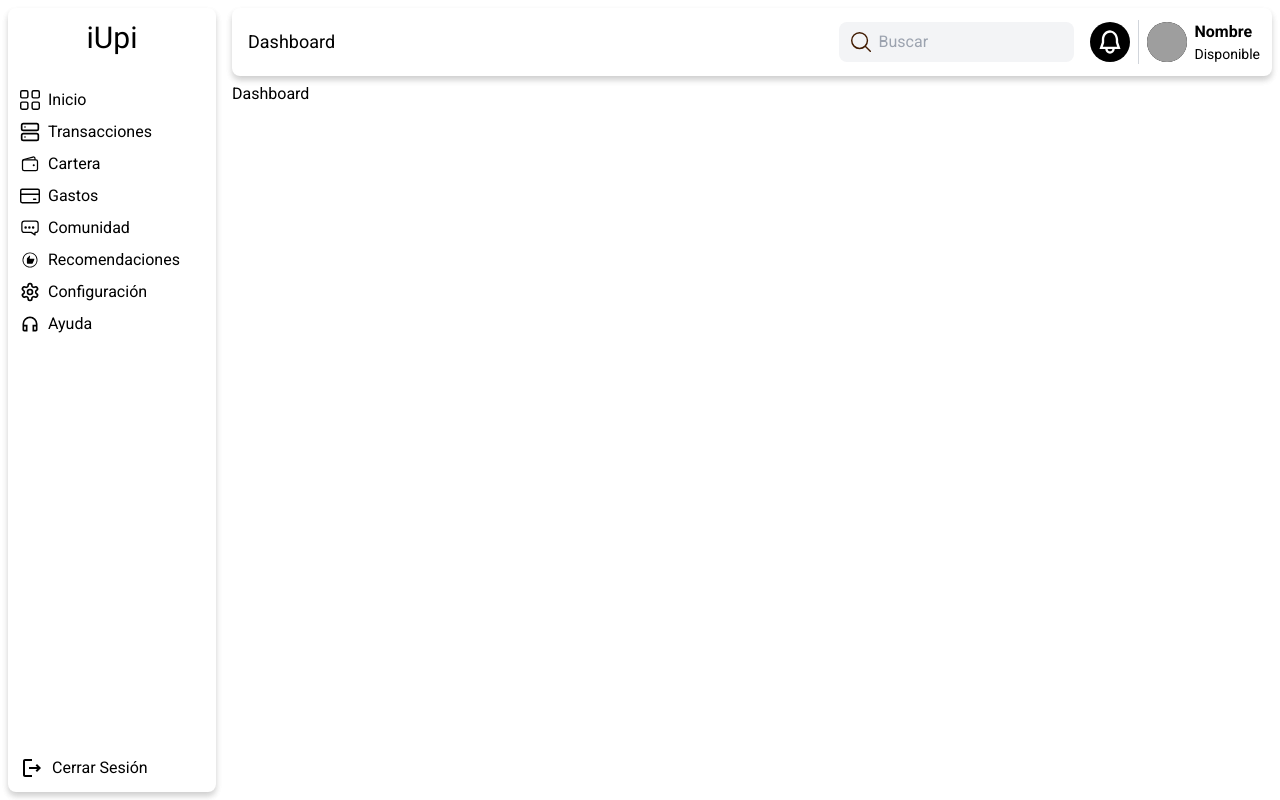
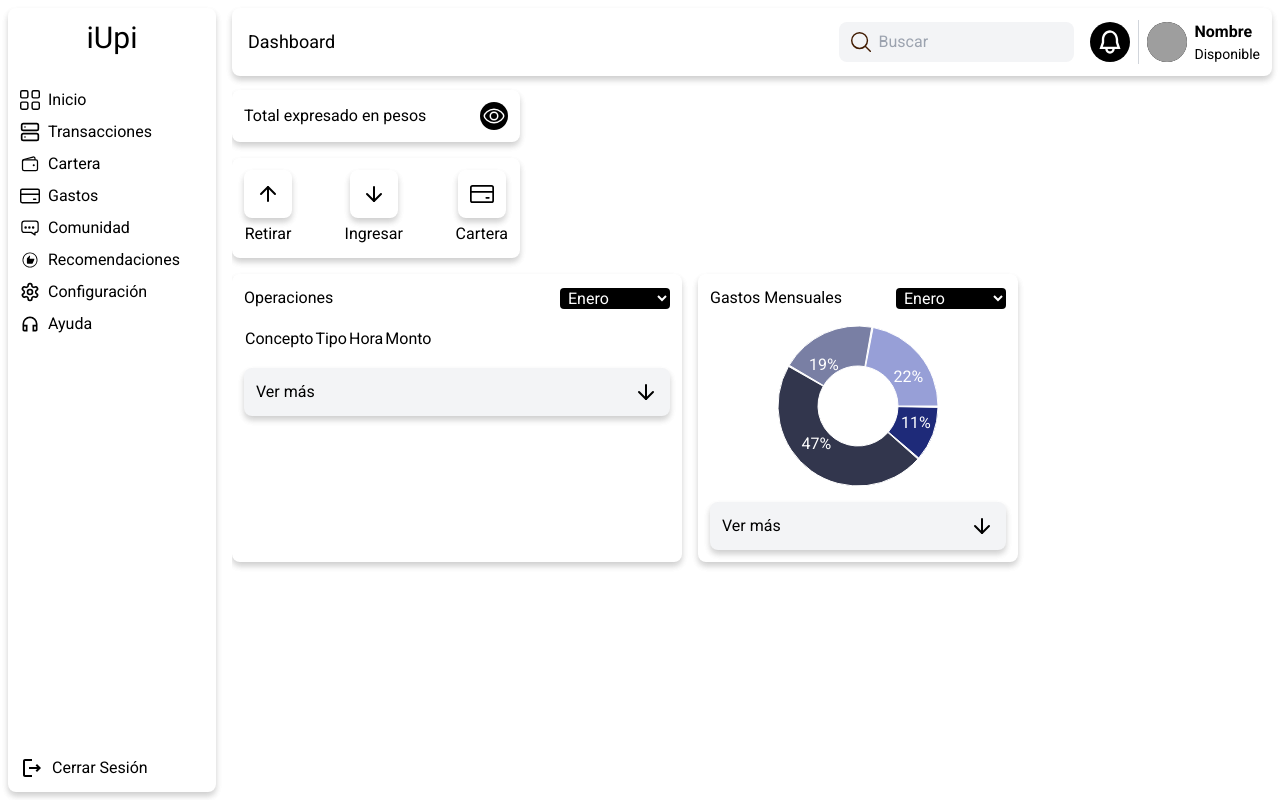
Before and after one commit to SoyIsabelMM/MVP-Planificaci-n-financiera, a Next.js app in the folder frontend/: page /dashboard in a window 1280 px wide. Built offline with nearby package versions, Linux system fonts and the light colour scheme; grey boxes are pictures that could not be loaded.

Commit message:
frontend: feat: dashboard index ui

```diff
--- a/frontend/package.json
+++ b/frontend/package.json
@@ -17,6 +17,7 @@
     "next": "15.1.4",
     "react": "^19.0.0",
     "react-dom": "^19.0.0",
+    "recharts": "^2.15.0",
     "sass": "^1.83.4",
     "tailwind-merge": "^2.6.0",
     "tailwindcss-animate": "^1.0.7"
--- /dev/null
+++ b/frontend/public/icons/Eye.jsx
@@ -0,0 +1,15 @@
+export function Eye(props) {
+  return (
+    <svg
+      xmlns="http://www.w3.org/2000/svg"
+      viewBox="0 0 32 32"
+      width="1em"
+      height="1em"
+      strokeWidth={2}
+      {...props}
+    >
+      <path d="M29 16c0 3-5.82 9-13 9S3 19 3 16s5.82-9 13-9s13 6 13 9Z"></path>
+      <path d="M21 16a5 5 0 1 1-10 0a5 5 0 0 1 10 0Z"></path>
+    </svg>
+  );
+}
--- /dev/null
+++ b/frontend/public/icons/EyeInvisible.jsx
@@ -0,0 +1,18 @@
+export function EyeInvisible(props) {
+  return (
+    <svg
+      xmlns="http://www.w3.org/2000/svg"
+      viewBox="0 0 32 32"
+      width="1em"
+      height="1em"
+      {...props}
+    >
+      <path
+        strokeLinecap="round"
+        strokeLinejoin="round"
+        strokeWidth="2"
+        d="M21 16a5 5 0 0 1-5 5m-5-5a5 5 0 0 1 5-5m-3 13.654A13.4 13.4 0 0 0 16 25c7.18 0 13-6 13-9c0-1.336-1.155-3.268-3.071-5M19.5 7.47A13.5 13.5 0 0 0 16 7C8.82 7 3 13 3 16c0 1.32 1.127 3.22 3 4.935M7 25L25 7"
+      ></path>
+    </svg>
+  );
+}
--- a/frontend/src/app/dashboard/page.jsx
+++ b/frontend/src/app/dashboard/page.jsx
@@ -1,9 +1,210 @@
+"use client";
+
 import DashboardLayout from "@/components/DashboardLayout/DashboardLayout";
+import ShadowBox from "@/components/ShadowBox/ShadowBox";
+import { useState } from "react";
+import { EyeInvisible } from "../../../public/icons/EyeInvisible";
+import { Eye } from "../../../public/icons/Eye";
+import {
+  ArrowDown,
+  ArrowUp,
+  ShoppingBag,
+  Train,
+  TvMinimal,
+  TvMinimalIcon,
+} from "lucide-react";
+import { CreditCard } from "../../../public/icons/CreditCard";
+import Link from "next/link";
+import { Cell, Pie, PieChart } from "recharts";
+import { Bars } from "../../../public/icons/Bars";
+
+const actionsLinks = [
+  { text: "Retirar", href: "#", icon: ArrowUp },
+  { text: "Ingresar", href: "#", icon: ArrowDown },
+  { text: "Cartera", href: "#", icon: CreditCard },
+];
+
+const months = [
+  { value: "january", label: "Enero" },
+  { value: "february", label: "Febrero" },
+  { value: "march", label: "Marzo" },
+  { value: "april", label: "Abril" },
+  { value: "may", label: "Mayo" },
+  { value: "june", label: "Junio" },
+  { value: "july", label: "Julio" },
+  { value: "august", label: "Agosto" },
+  { value: "september", label: "Septiembre" },
+  { value: "october", label: "Octubre" },
+  { value: "november", label: "Noviembre" },
+  { value: "december", label: "Diciembre" },
+];
+
+const data = [
+  { name: "Group A", value: 80, label: Train },
+  { name: "Group B", value: 70, label: Bars },
+  { name: "Group C", value: 170, label: ShoppingBag },
+  { name: "Group D", value: 40, label: TvMinimalIcon },
+];
+const COLORS = ["#979fd7", "#797fa4", "#32364d", "#1e2a79"];
+
+const RADIAN = Math.PI / 180;
+const renderCustomizedLabel = ({
+  cx,
+  cy,
+  midAngle,
+  innerRadius,
+  outerRadius,
+  percent,
+  index,
+}) => {
+  const radius = innerRadius + (outerRadius - innerRadius) * 0.15;
+  const x = cx + radius * Math.cos(-midAngle * RADIAN);
+  const y = cy + radius * Math.sin(-midAngle * RADIAN);
+
+  return (
+    <text
+      x={x}
+      y={y}
+      fill="white"
+      textAnchor={x > cx ? "start" : "end"}
+      dominantBaseline="central"
+    >
+      {`${(percent * 100).toFixed(0)}%`}
+    </text>
+  );
+};
 
 export default function DashboardPage() {
+  const balance = "2.896.367,56";
+  const increment = "30.569";
+  const incrementPercentage = 0.68;
+
+  const [showBalance, setShowBalance] = useState(false);
+
   return (
     <DashboardLayout title="Dashboard">
-      <p>Dashboard</p>
+      <section>
+        <ShadowBox className="flex gap-4 flex-col min-[460px]:w-72">
+          <div className="flex items-center justify-between w-full">
+            <p>Total expresado en pesos</p>
+            <button
+              onClick={() => setShowBalance(!showBalance)}
+              className="bg-black size-7 rounded-full flex items-center justify-center"
+            >
+              {showBalance ? (
+                <EyeInvisible className="size-6 stroke-white" />
+              ) : (
+                <Eye className="size-6 stroke-white" />
+              )}
+            </button>
+          </div>
+          <div
+            className={`flex flex-col gap-2 w-full${
+              showBalance ? "" : " hidden"
+            }`}
+          >
+            <p className={`text-2xl`}>$ {balance}</p>
+            <span
+              className={`${
+                incrementPercentage >= 0 ? "text-green-500" : "text-red-500"
+              } font-semibold`}
+            >
+              {incrementPercentage ? "▲" : "▼"} {increment} (
+              {incrementPercentage}%)
+            </span>
+          </div>
+        </ShadowBox>
+      </section>
+      <section>
+        <ShadowBox className="flex justify-between gap-4 min-[460px]:w-72">
+          {actionsLinks.map((item, index) => (
+            <Link
+              href={item.href}
+              key={index}
+              className="flex flex-col items-center gap-1"
+            >
+              <ShadowBox className="flex items-center justify-center rounded-full size-12">
+                <item.icon className="size-6" />
+              </ShadowBox>
+              {item.text}
+            </Link>
+          ))}
+        </ShadowBox>
+      </section>
+      <section className="flex flex-wrap gap-4">
+        <ShadowBox className="flex gap-4 flex-col min-[450px]:w-[450px]">
+          <div className="flex items-center justify-between w-full">
+            <p>Operaciones</p>
+            <MonthsSelector />
+          </div>
+          <div>
+            <table>
+              <thead>
+                <tr>
+                  <td>Concepto</td>
+                  <td>Tipo</td>
+                  <td>Hora</td>
+                  <td>Monto</td>
+                </tr>
+              </thead>
+              <tbody></tbody>
+            </table>
+          </div>
+          <ShadowBox className="bg-gray-100 flex items-center justify-between py-1 cursor-pointer">
+            <span>Ver más</span>{" "}
+            <span>
+              <ArrowDown />
+            </span>
+          </ShadowBox>
+        </ShadowBox>
+        <ShadowBox className="flex gap-4 flex-col min-[320px]:w-[320px]">
+          <div className="flex items-center justify-between w-full">
+            <p>Gastos Mensuales</p>
+            <MonthsSelector />
+          </div>
+          <div className="flex items-center justify-center w-full">
+            <PieChart width={160} height={160}>
+              <Pie
+                data={data}
+                cx="50%"
+                cy="50%"
+                innerRadius={40}
+                outerRadius={80}
+                fill="#979fd7"
+                labelLine={false}
+                label={renderCustomizedLabel}
+                paddingAngle={1}
+                dataKey="value"
+              >
+                {data.map((entry, index) => (
+                  <Cell
+                    key={`cell-${index}`}
+                    fill={COLORS[index % COLORS.length]}
+                  />
+                ))}
+              </Pie>
+            </PieChart>
+          </div>
+          <ShadowBox className="bg-gray-100 flex items-center justify-between py-1 cursor-pointer">
+            <span>Ver más</span>{" "}
+            <span>
+              <ArrowDown />
+            </span>
+          </ShadowBox>
+        </ShadowBox>
+      </section>
     </DashboardLayout>
   );
 }
+
+function MonthsSelector() {
+  return (
+    <select className="bg-black text-white rounded-sm px-1 overflow-y-auto">
+      {months.map(({ value, label }, index) => (
+        <option value={value} className="text-white" key={index}>
+          {label}
+        </option>
+      ))}
+    </select>
+  );
+}
--- a/frontend/src/components/DashboardLayout/DashboardLayout.jsx
+++ b/frontend/src/components/DashboardLayout/DashboardLayout.jsx
@@ -29,8 +29,8 @@ const navbarItems = [
   { to: "/dashboard", text: "Ayuda", icon: Headphones },
 ];
 
-export default function DashboardLayout({ children, title }) {
-  const [isCollapse, setIsCollapse] = useState(false);
+export default function DashboardLayout({ children, title, className }) {
+  const [isCollapse, setIsCollapse] = useState(true);
 
   return (
     <div className="p-2">
@@ -85,7 +85,9 @@ export default function DashboardLayout({ children, title }) {
             </div>
           </aside>
         </ShadowBox>
-        <main className="absolute min-[841px]:w-[calc(100%-14rem)] w-full top-[74px] min-[841px]:left-[14rem]">
+        <main
+          className={`absolute min-[841px]:w-[calc(100%-14rem)] w-full top-[74px] min-[841px]:left-[14rem] flex flex-col gap-4 h-[calc(100vh-74px-1rem)] py-2 overflow-x-auto overflow-y-auto ${className}`}
+        >
           {children}
         </main>
       </div>
```
Also changed, not shown: 1 other file (tests, documents, lock files or other folders).
